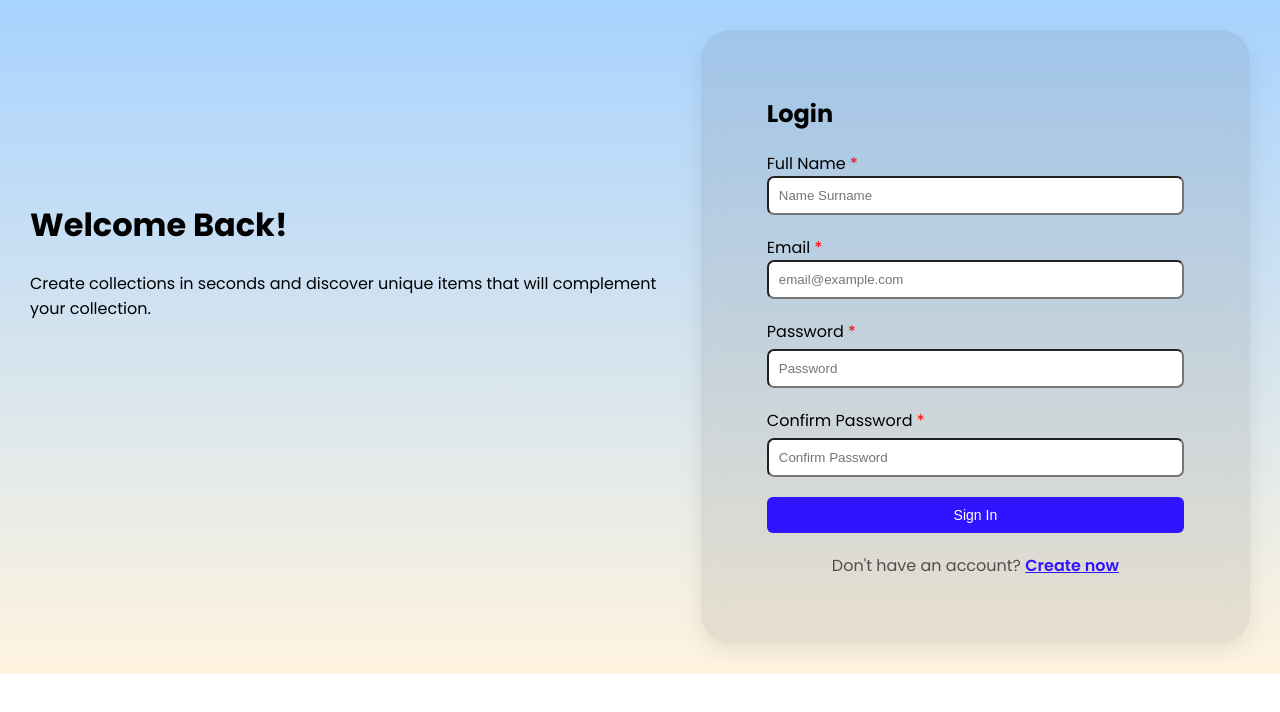
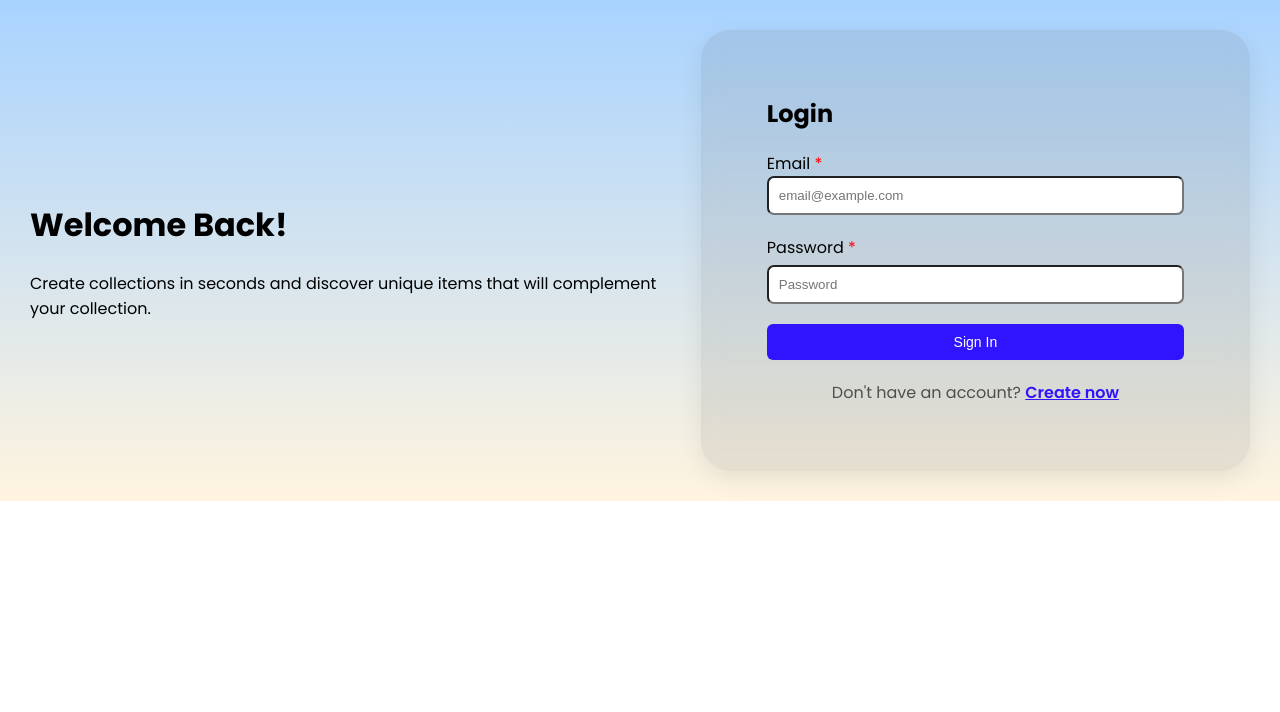
Before and after one commit to SDC-Team-Projects/Team_13_Lososj, a React (Vite) app: page /login in a window 1280 px wide. Shown: the top 712 px of the page. Built offline with nearby package versions, Linux system fonts and the light colour scheme; what i18n-iso-countries would draw is missing.

Commit message:
Implement login form with state management
Refactor LoginForm to handle user input and submission.

```diff
--- a/src/components/LoginForm.jsx
+++ b/src/components/LoginForm.jsx
@@ -1,41 +1,100 @@
+import { useState } from "react";
 import Input from "../ui/Input";
 import Button from "../ui/Button";
 import styles from "../css/AuthForm.module.css";
 import { Link } from "react-router-dom";
 
 export default function LoginForm() {
+  const [form, setForm] = useState({
+    email: "",
+    password: "",
+  });
+
+  const handleChange = (e) => {
+    setForm({
+      ...form,
+      [e.target.name]: e.target.value,
+    });
+  };
+
+  const handleSubmit = async (e) => {
+    e.preventDefault();
+
+    try {
+      const res = await fetch(
+        "https://team-13-lososj.onrender.com/api/auth/login",
+        {
+          method: "POST",
+          headers: {
+            "Content-Type": "application/json",
+          },
+          body: JSON.stringify({
+            email: form.email,
+            password: form.password,
+          }),
+        }
+      );
+
+      const data = await res.json();
+
+      if (!res.ok) {
+        alert(data.error || "Login failed");
+        return;
+      }
+
+
+      localStorage.setItem("token", data.token);
+
+      alert("Login successful!");
+
+    } catch (err) {
+      console.error(err);
+      alert("Error");
+    }
+  };
+
   return (
     <div className={styles.page}>
       <div className={styles.main}>
         <h1>Welcome Back!</h1>
-      <p>Create collections in seconds and discover unique items
-      that will complement your collection.</p>
+        <p>
+          Create collections in seconds and discover unique items
+          that will complement your collection.
+        </p>
       </div>
-    <form className={styles.form}>
+
+      <form className={styles.form} onSubmit={handleSubmit}>
         <h2>Login</h2>
-
-
-            <div className={styles.input}>
-              <label className={styles.labelRequired}>Full Name</label>
-              <Input placeholder="Name Surname"/>
-            </div>
 
         <div>
           <label className={styles.labelRequired}>Email</label>
-            <Input placeholder="email@example.com" />
+          <Input
+            name="email"
+            placeholder="email@example.com"
+            onChange={handleChange}
+          />
         </div>
 
         <div className={styles.password}>
           <label className={styles.labelRequired}>Password</label>
-                    <Input placeholder="Password" type="password" />
-                      </div>
-                    <div className={styles.password}>
-                    <label className={styles.labelRequired}>Confirm Password</label>
-                    <Input placeholder="Confirm Password" type="password" />
+          <Input
+            name="password"
+            placeholder="Password"
+            type="password"
+            onChange={handleChange}
+          />
         </div>
 
-      <Button variant="primary">Sign In</Button>
-      <p className={styles.confirmation}>Don't have an account? <Link to="/"className={styles.highlight}>Create now </Link></p>
+        <Button type="submit" variant="primary">
+          Sign In
+        </Button>
+
+        <p className={styles.confirmation}>
+          Don't have an account?{" "}
+          <Link to="/" className={styles.highlight}>
+            Create now
+          </Link>
+        </p>
       </form>
     </div>
   );
```
Lines whose indentation alone changed are shown as unchanged.
